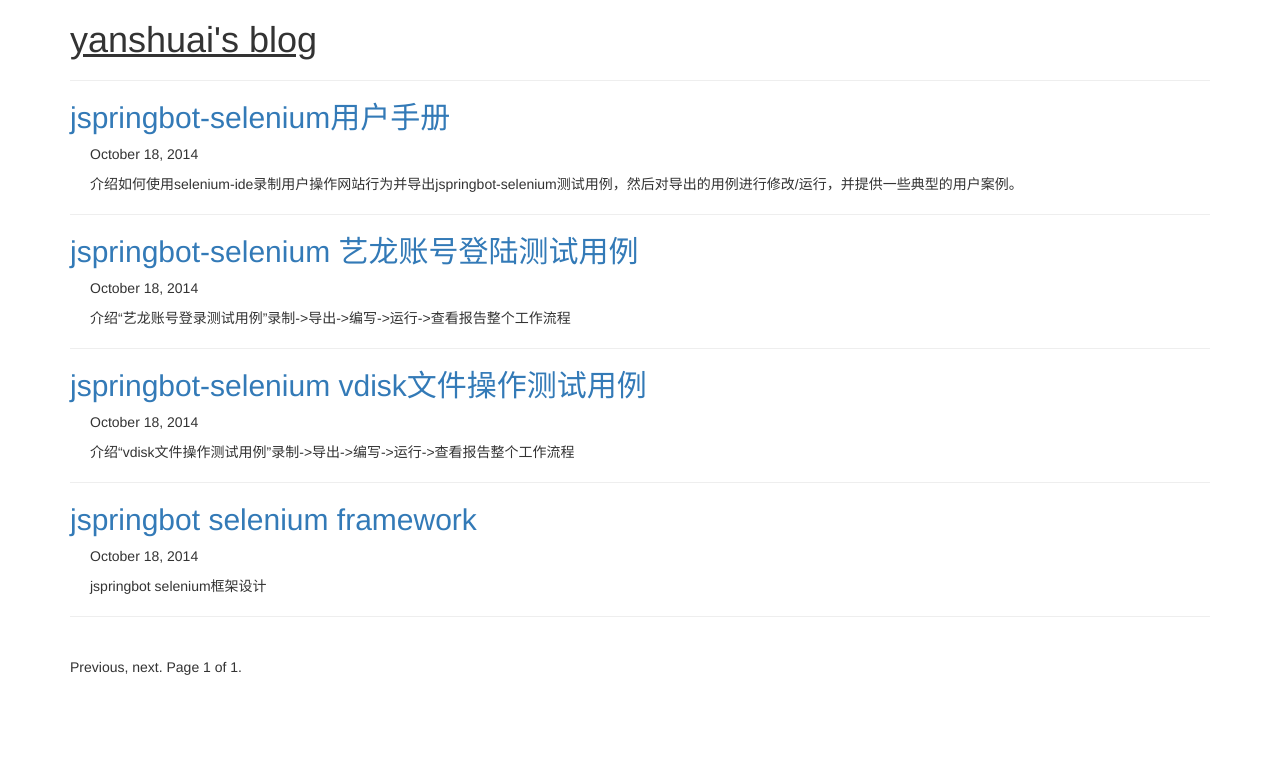
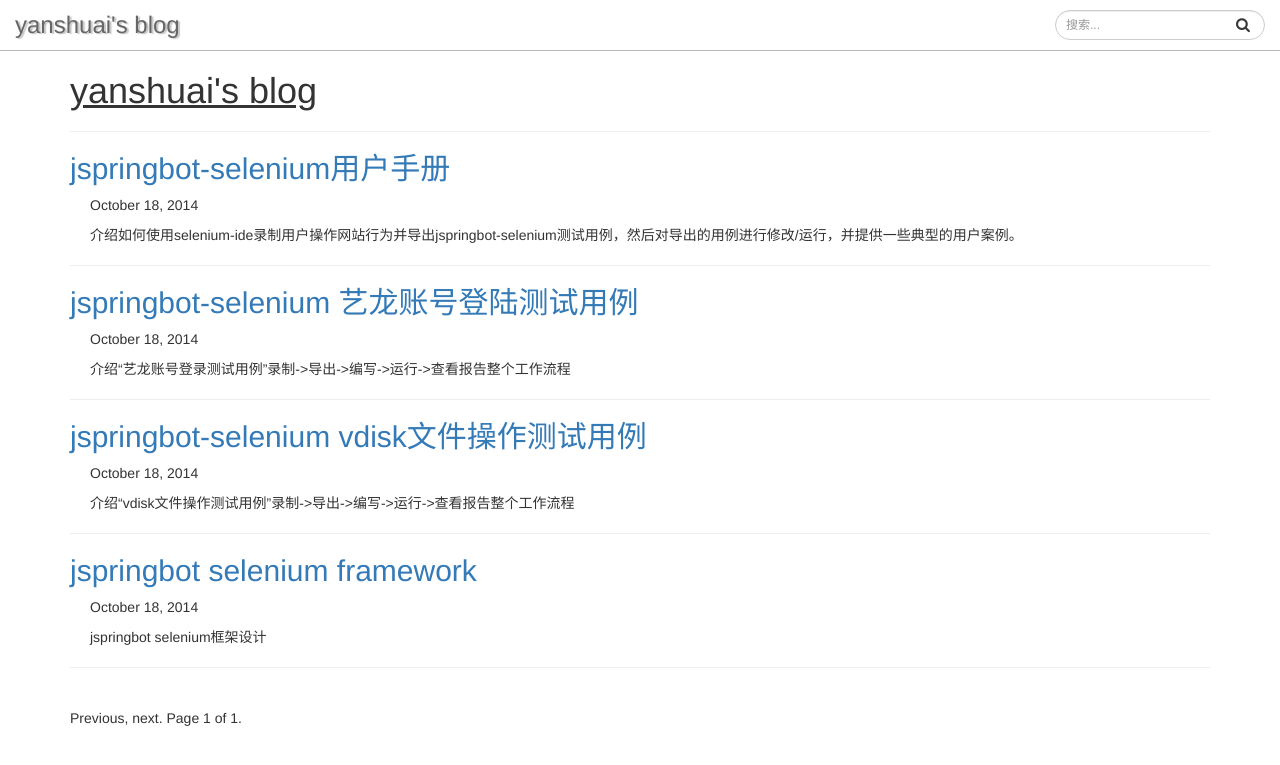
Before and after one commit to yanshuai/blog, a Jekyll site: the page built from index.html, in a window 1280 px wide. Shown: the top 765 px of the page. Built offline with Jekyll 4.4.1, drawn with Linux system fonts in a browser that asks for light colours; nearby versions of some CDN libraries; Markdown is read by kramdown in place of the engine named in the settings; the list of posts is cut into pages by our own code.

Commit message:
修改blog.css，添加导航栏

```diff
--- a/_layouts/base.html
+++ b/_layouts/base.html
@@ -7,7 +7,10 @@
     <meta name="description" content="yanshuai's blog - http://blog.sartisty.name">
     <meta name="author" content="sartisty@163.com">
     <title>yanshuai's blog: {{ page.title }}</title>
+
+    <link rel="icon" href="/favicon.png">
     <link href="http://maxcdn.bootstrapcdn.com/bootstrap/3.2.0/css/bootstrap.min.css" rel="stylesheet">
+    <link href="http://maxcdn.bootstrapcdn.com/font-awesome/4.1.0/css/font-awesome.min.css" rel="stylesheet">
     <link rel="stylesheet" type="text/css" href="{{ site.baseurl }}/css/pygments.css" />
     <link rel="stylesheet" type="text/css" href="{{ site.baseurl }}/css/blog.css" />
 
@@ -19,6 +22,34 @@
   </head>
 
   <body>
+    <header id="banner" class="navbar navbar-static-top">
+      <div class="container-fluid">
+        <div class="navbar-header">
+          <button class="navbar-toggle collapsed" type="button" data-toggle="collapse" data-target="#navigation">
+            <span class="sr-only">Toggle navigation</span>
+            <span class="icon-bar"></span>
+            <span class="icon-bar"></span>
+            <span class="icon-bar"></span>
+          </button>
+          <a class="navbar-brand" href="#">yanshuai's blog</a>
+        </div>
+        <nav id="navigation" class="collapse navbar-collapse">
+          <ul class="nav navbar-nav navbar-right">
+            <li>
+              <div id="search">
+                <form>
+                  <input id="searchText" class="form-control input-sm" type="text" placeholder="搜索...">
+                  <button type="submit" id="search-btn" class="btn">
+                    <i class="fa fa-search"></i>
+                  </button>
+                </form>
+              </div>
+            </li>
+          </ul>
+        </nav>
+      </div>
+    </header>
+
     <div class="container">
       {{ content }}
     </div>
--- a/css/blog.css
+++ b/css/blog.css
@@ -5,3 +5,61 @@
 p {
   margin-left: 20px;
 }
+
+#banner {
+  margin-bottom: 0;
+  background-color: #fff;
+  border-bottom: 1px solid #B7B7B7;
+}
+
+#banner .navbar-header .navbar-toggle {
+  background-color: #fff;
+}
+
+#banner .navbar-toggle .icon-bar {
+  background-color: #563d7c;
+}
+
+#banner .navbar-brand, #banner .navbar-nav > li > a {
+  font-weigth: 500;
+  color: #333;
+}
+
+#banner a.navbar-brand {
+  font-size: 24px;
+  color: #666;
+  text-shadow: 2px 1px 1px rgba(57, 57, 57, 0.29);
+}
+
+#search {
+  width: 100%;
+  text-align: center;
+  position: relative;
+  z-index: 15;
+  padding-top: 5px;
+}
+
+#search form {
+  margin: 0 15px;
+  position: relative;
+}
+
+#search .form-control {
+  width: 210px;
+  position: relative;
+  top: 5px;
+  border-top-right-radius: 30px;
+  border-top-left-radius: 30px;
+  border-bottom-right-radius: 30px;
+  border-bottom-left-radius: 30px;
+}
+
+#search form #search-btn {
+  color: #393939;
+  font-size: 15px;
+  font-weight: 600;
+  position: absolute;
+  left: 168px;
+  top: 2px;
+  background: transparent;
+}
```
Also changed, not shown: favicon.png (added).
